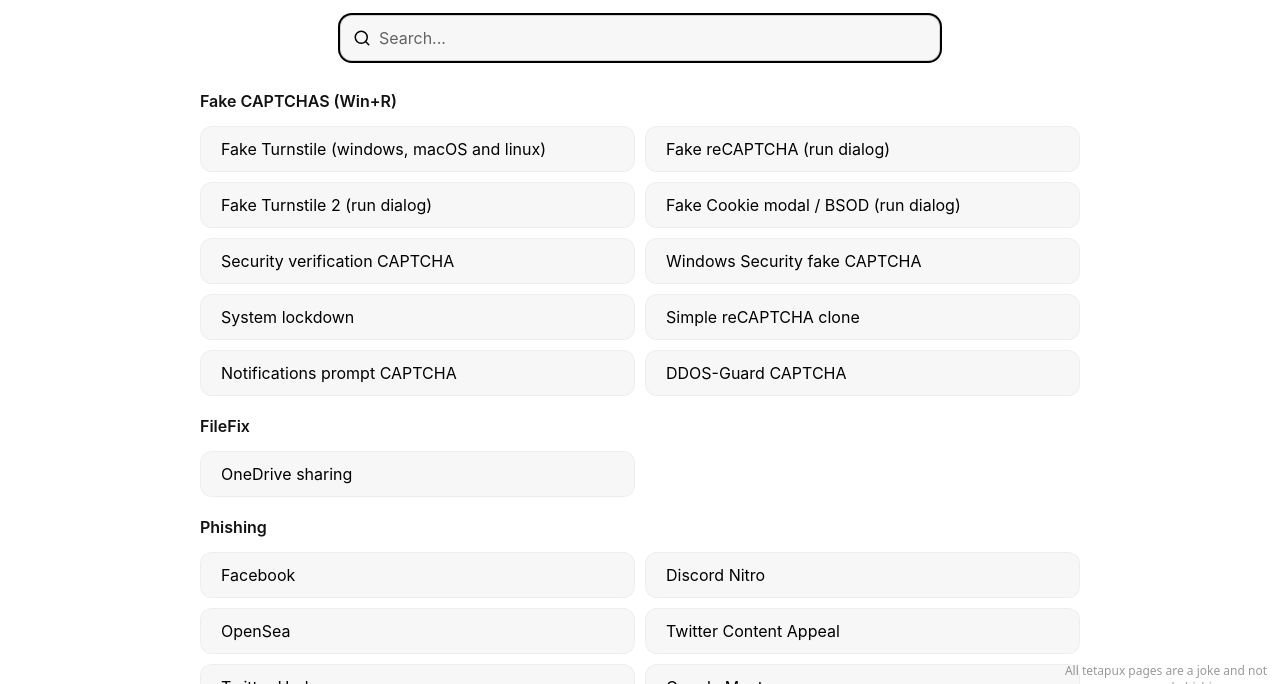
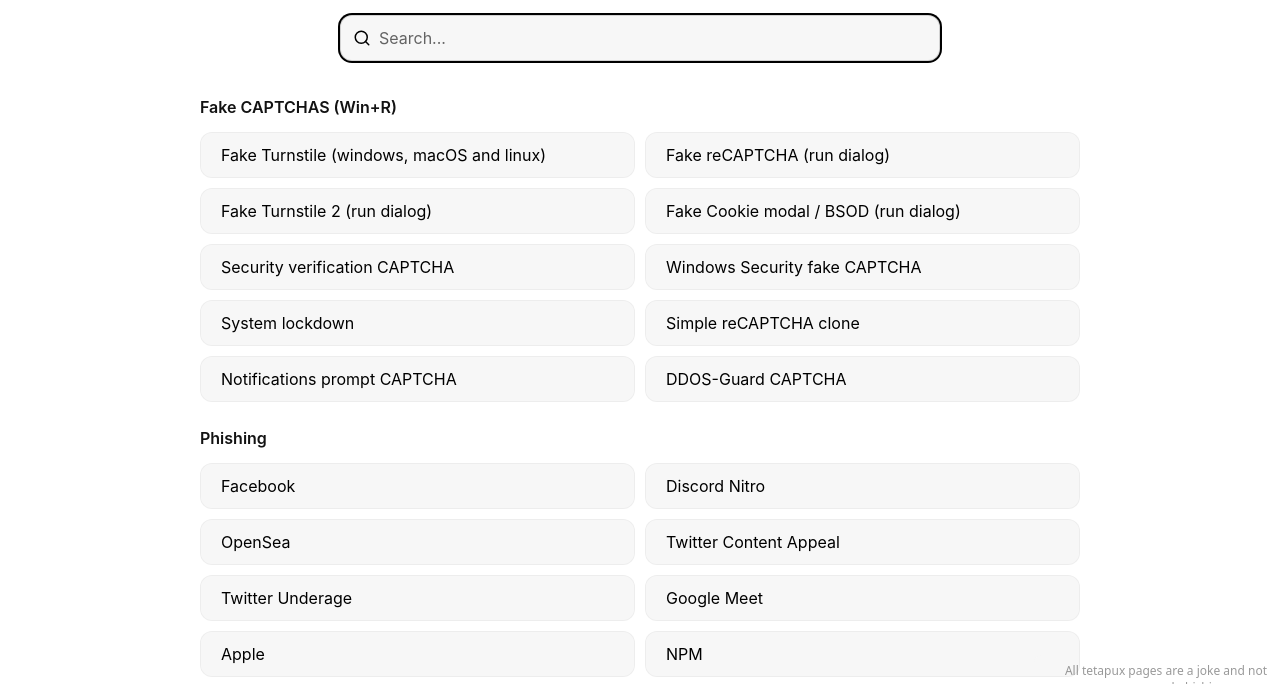
Before and after one commit to tiagozip/tetapux, a plain HTML site: page index.html in a window 1280 px wide. Shown: the part 97-781 px from the top of the page. Drawn offline with Linux system fonts and the light colour scheme; no server answers.

Commit message:
more padding

```diff
--- a/index.html
+++ b/index.html
@@ -67,7 +67,7 @@
       .pages h2 {
         font-size: 16px;
         margin: 0px;
-        margin-top: 10px;
+        margin-top: 16px;
         margin-bottom: 5px;
         font-weight: 600;
         grid-column: 1 / -1;
@@ -139,9 +139,6 @@
       <a href="/tetapux/pages/human.html">Notifications prompt CAPTCHA</a>
       <a href="/tetapux/0/lowVerify.html">DDOS-Guard CAPTCHA</a>
 
-      <h2>FileFix</h2>
-      <a href="/tetapux/0/tetaDrive.html">OneDrive sharing</a>
-
       <h2>Phishing</h2>
       <a href="/tetapux/pages/facebook.html">Facebook</a>
       <a href="/tetapux/pages/disconitro.html">Discord Nitro</a>
@@ -153,6 +150,9 @@
       <a href="/tetapux/0/npm.html">NPM</a>
       <a href="/tetapux/1/xleak.html">Twitter data breach</a>
       <a href="/tetapux/0/protonVerifiers.html">Proton data breach</a>
+
+      <h2>FileFix</h2>
+      <a href="/tetapux/0/tetaDrive.html">OneDrive sharing</a>
 
       <h2>Scareware</h2>
       <a href="/tetapux/ak/severeSetting.html">Critical Security Alert</a>
```
